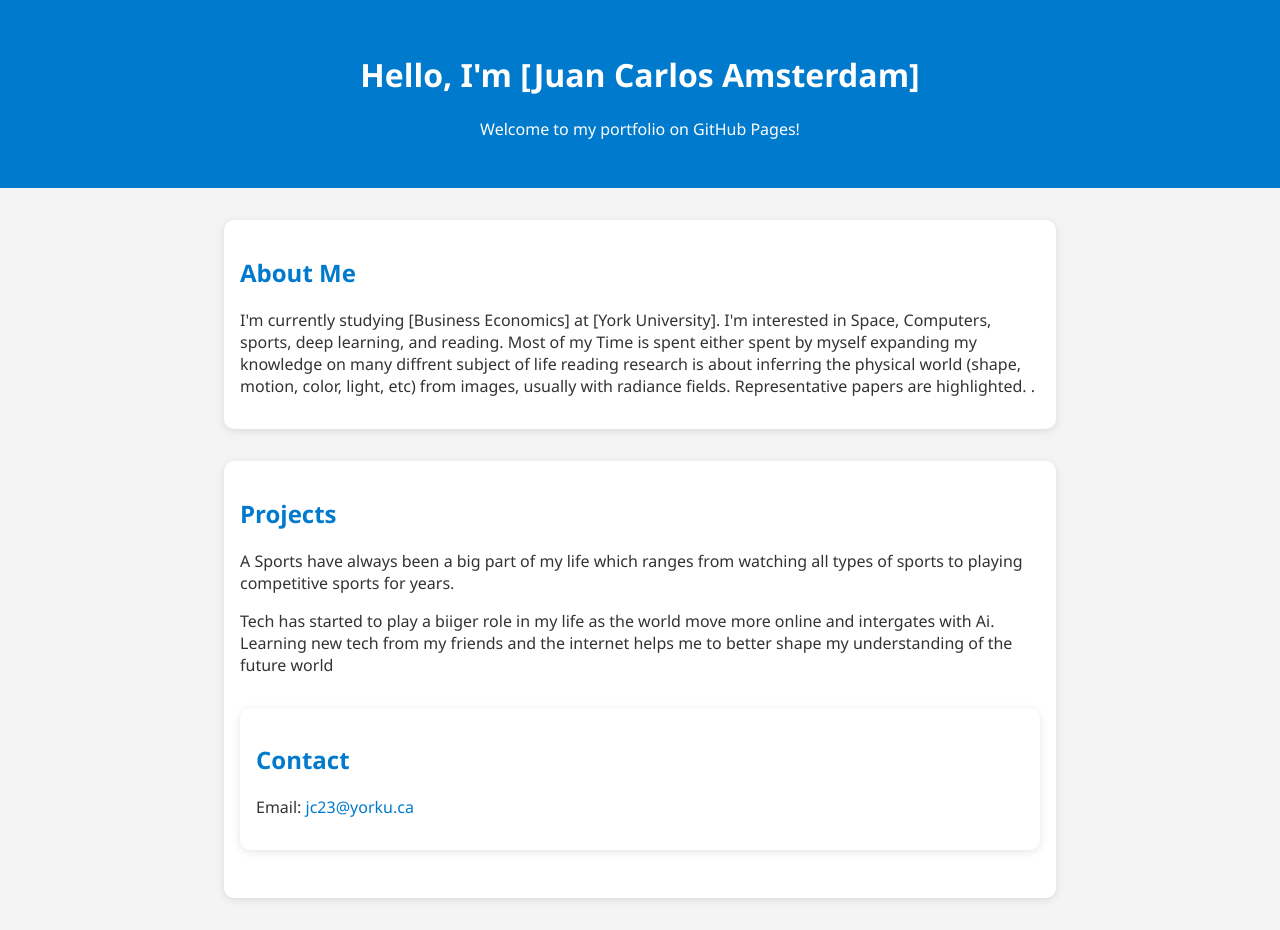
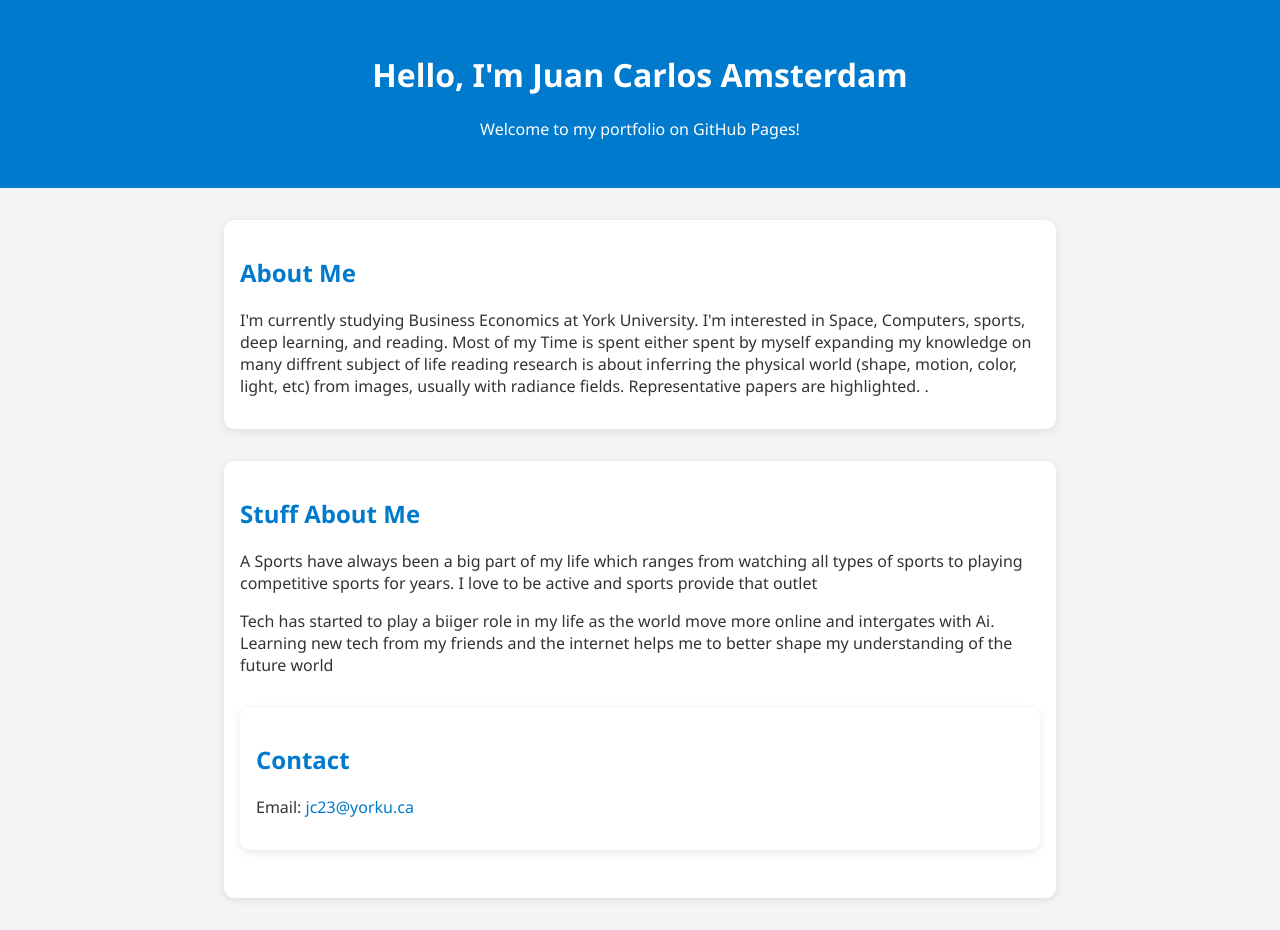
Before and after one commit to SirPablo23/SirPabloWebsite, a plain HTML site: page index.html in a window 1280 px wide. Drawn offline with Linux system fonts and the light colour scheme.

Commit message:
Update index.html

```diff
--- a/index.html
+++ b/index.html
@@ -44,20 +44,20 @@
 <body>
 
 <header>
-  <h1>Hello, I'm [Juan Carlos Amsterdam]</h1>
+  <h1>Hello, I'm Juan Carlos Amsterdam</h1>
   <p>Welcome to my portfolio on GitHub Pages!</p>
 </header>
 
 <section>
   <h2>About Me</h2>
-  <p>I'm currently studying [Business Economics] at [York University]. I'm interested in Space, Computers, sports, deep learning, and reading. Most of my Time is spent either spent by myself expanding my knowledge on many diffrent subject of life reading research is about inferring the physical world (shape, motion, color, light, etc) from images, usually with radiance fields. Representative papers are highlighted. .</p>
+  <p>I'm currently studying Business Economics at York University. I'm interested in Space, Computers, sports, deep learning, and reading. Most of my Time is spent either spent by myself expanding my knowledge on many diffrent subject of life reading research is about inferring the physical world (shape, motion, color, light, etc) from images, usually with radiance fields. Representative papers are highlighted. .</p>
 </section>
 
 <section>
-  <h2>Projects</h2>
+  <h2>Stuff About Me</h2>
 
   <div class="Sports">
-    <p>A Sports have always been a big part of my life which ranges from watching all types of sports to playing competitive sports for years.</p>
+    <p>A Sports have always been a big part of my life which ranges from watching all types of sports to playing competitive sports for years. I love to be active and sports provide that outlet</p>
   </div>
 
   <div class="Tech">
```
